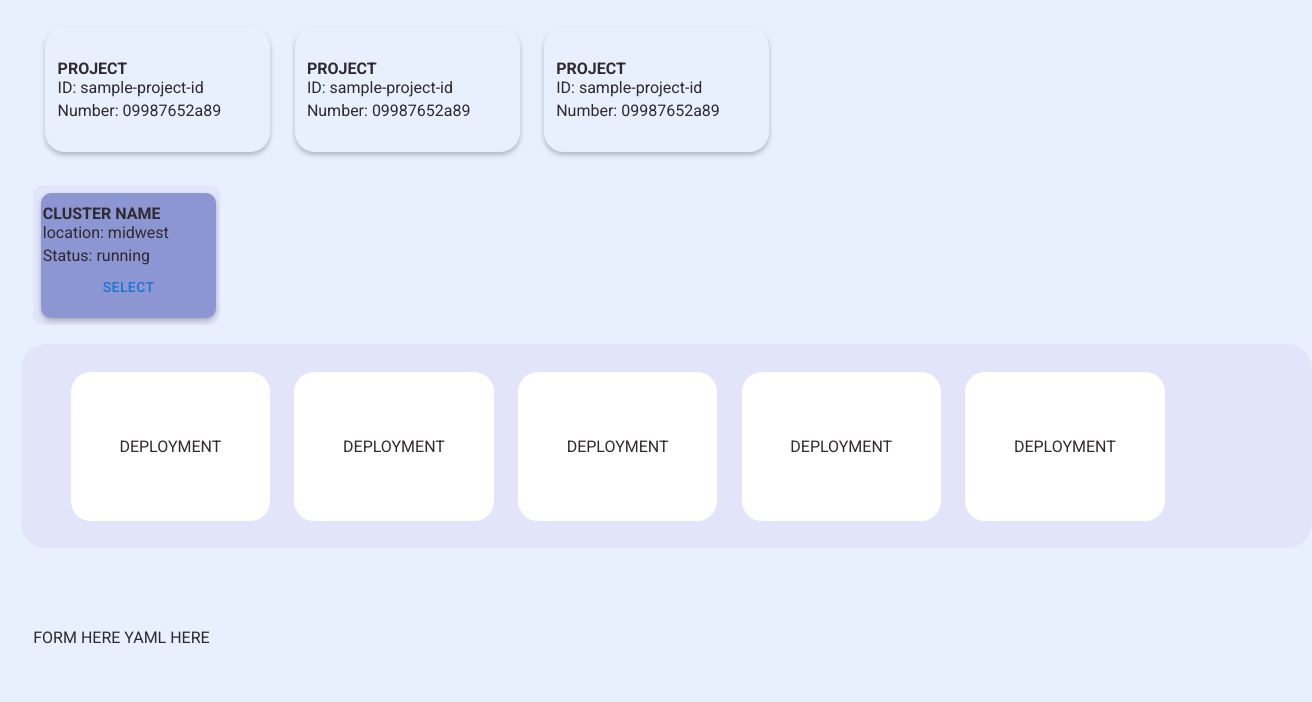
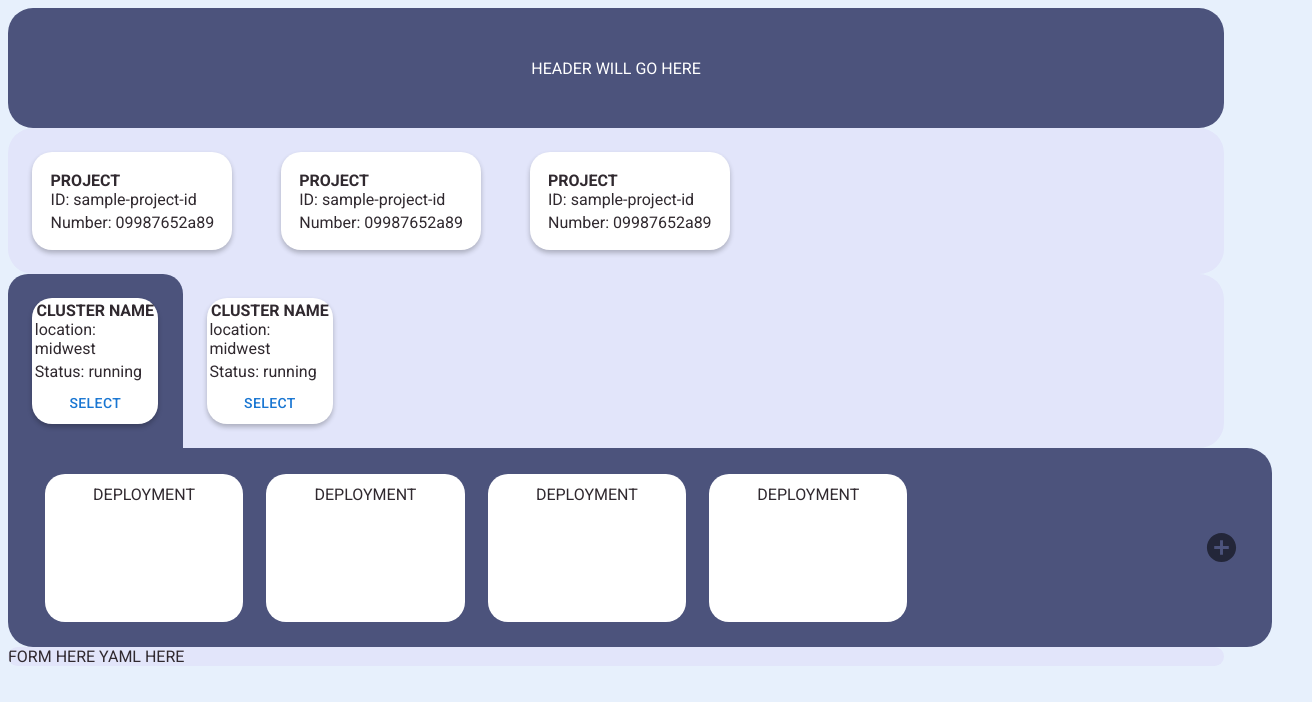
Before and after one commit to oslabs-beta/InKubator, a React app: page /form in a window 1280 px wide. Shown: the top 702 px of the page, 1312 px wide, since content can reach past the window. Built offline with nearby package versions, Linux system fonts and the light colour scheme.

Commit message:
Page 2 formatted with basic CSS, hard coded gcloud projects for testing

```diff
--- a/client/pages/Page2.jsx
+++ b/client/pages/Page2.jsx
@@ -15,11 +15,14 @@
     // on project select create wrap around container
     // Make header responsive
 
-import React, { useEffect } from 'react';
-import { Button, Grid, Stack, Typography } from '@mui/material';
+import React, { useEffect, useState } from 'react';
+import { Button, Grid, IconButton, Stack, Typography } from '@mui/material';
+import AddCircleIcon from '@mui/icons-material/AddCircle';
 import Project from '../components/Project';
 
 const Page2 = () => {
+
+  const [selectedProject, setSelectedProject] = useState();
 
     // THEME - this is for aesthetic purposes only
 
@@ -30,6 +33,11 @@ const Page2 = () => {
         // Show loading spinner while waiting
         // Display error if failed
     // 3. Handle user selecting a project
+    const handleSelectProject = (e) => {
+      // When a user clicks on a project, make that the active project
+      // Change the background color of active project
+      console.log(e)
+    }
 
     // CLUSTERS
     // 1. Get clusters from GCloud based on selected project
@@ -48,43 +56,48 @@ const Page2 = () => {
   return (
     <>
       <div id='page2-header-container'>
+        HEADER WILL GO HERE
         {/* make a container that has a fill background of an image */}
         {/* should say: Deploy with InKubator, start by selecting a project and cluster */}
       </div>
-      <div id='google-projects-container' class='projects-container'>
+
+      <div id='google-projects-container' className='projects-container'>
         {/* 1. all projects should populate on Load
         2. [DONE] on hover, they should change hues
         3. on click, they should change colors AND load clusters
         4. each project will need an id */}
-        <Grid className='project-card' direction='column'>
+        {/* <Project/> */}
+        <div id='sampleproject1' className='project-card' onClick={handleSelectProject}>
           <b>PROJECT</b>
           <Stack spacing={0.5}>
             <p>ID: sample-project-id</p>
             <p>Number: 09987652a89</p>
           </Stack>
-        </Grid>
-        <Grid className='project-card' direction='column'>
+        </div>
+        {/* when this card's id is selected, change it's color, when it's not selected, let it's color be regular */}
+        {/* whichever project is selected will have the background color */}
+        <div id='sampleproject2' className='project-card'>
           <b>PROJECT</b>
           <Stack spacing={0.5}>
             <p>ID: sample-project-id</p>
             <p>Number: 09987652a89</p>
           </Stack>
-        </Grid>
-        <Grid className='project-card' direction='column'>
+        </div>
+        <div id='sampleproject3' className='project-card'>
           <b>PROJECT</b>
           <Stack spacing={0.5}>
             <p>ID: sample-project-id</p>
             <p>Number: 09987652a89</p>
           </Stack>
-        </Grid>
+        </div>
       </div>
-      <div id='google-clusters-container' class='projects-container'>
+      <div id='google-clusters-container'>
         {/* CLUSTERS HEHE
         each cluster will need an id
         1. empty until a project is selected, on select, load All
         2. on click (of select button), query deployments */}
-        <div className='cluster-wrapper'>
-          <Grid className='cluster-card' direction='column'>
+        <div className='cluster-card-wrapper'>
+          <div className='cluster-card'>
             <b>CLUSTER NAME</b>
             <Stack spacing={0.5}>
               <p>location: midwest</p>
@@ -92,10 +105,22 @@ const Page2 = () => {
               {/* Button needs a hover status? */}
               <Button className='select-cluster-button'>select</Button>
             </Stack>
-          </Grid>
+          </div>
+        </div>
+        <div className='cluster-card-wrapperb'>
+          <div className='cluster-card'>
+            <b>CLUSTER NAME</b>
+            <Stack spacing={0.5}>
+              <p>location: midwest</p>
+              <p>Status: running</p>
+              {/* Button needs a hover status? */}
+              <Button className='select-cluster-button'>select</Button>
+            </Stack>
+          </div>
         </div>
       </div>
       <div id='google-deployments-container'>
+        <div id='google-loaded-deployments-container'>
         <div className='deployment-card'>
           DEPLOYMENT
         </div>
@@ -108,11 +133,12 @@ const Page2 = () => {
         <div className='deployment-card'>
           DEPLOYMENT
         </div>
-        <div className='deployment-card'>
-          DEPLOYMENT
+        </div>
+        <div id='google-deployments-add-button-container'>
+          <IconButton><AddCircleIcon fontSize='large'/></IconButton>
         </div>
       </div>
-      <div id='google-form-container' class='projects-container'>
+      <div id='google-form-container' className='projects-container'>
         {/* Load form */}
         {/* Load yaml generator */}
         FORM HERE
--- a/client/styles.css
+++ b/client/styles.css
@@ -574,16 +574,28 @@ animation: spin 1s linear infinite;
   }
 
 /* NEW CRISTINA EDITS 12/30/23 */
+#page2-header-container {
+    display: flex;
+    justify-content: center;
+    align-items: center;
+    width: 95vw;
+    height: 15vh;
+    background-color: #4c537c;
+    color: white;
+    /* margin: 1%; */
+    border-radius: 25px;
+}
 
 .projects-container {
     display: flex;
+    flex-direction: row;
+    overflow-x: scroll;
     justify-content: left;
     align-items: center;
-    margin: 1%;
-    padding: 1%;
+    /* margin: 1%; */
     width: 95vw;
-    height: 16vh;
-    /* background-color: #e2e5fa; */
+    /* height: 16vh; */
+    background-color: #e2e5fa;
     border-radius: 25px;
 }
 
@@ -592,7 +604,7 @@ animation: spin 1s linear infinite;
     display: flex;
     flex-direction: column;
     padding: 1%;
-    margin: 1%;
+    margin: 2%;
     border-radius: 30px;
     box-shadow: rgba(0, 0, 0, 0.24) 0px 3px 5px;
     background-color: white;
@@ -601,15 +613,16 @@ animation: spin 1s linear infinite;
 /* NEW */
 .project-card {
     display: flex;
+    flex-direction: column;
     justify-content: center;
-    padding: 1%;
-    margin: 1%;
+    padding: 1.5%;
+    margin: 2%;
     border-radius: 20px;
     box-shadow: rgba(0, 0, 0, 0.24) 0px 3px 5px;
+    background-color: white;
     /* set a specific size  - max/min height? */
-    /* flex-direction: column; */
-    height: 125px;
-    width: 225px;
+    min-height: 5vh;
+    height: 100%;
 }
 
 .project-card:hover {
@@ -624,28 +637,32 @@ animation: spin 1s linear infinite;
 
 .cluster-card {
     display: flex;
+    flex-direction: column;
     justify-content: center;
-    margin: 1%;
-    padding: 1%;
-    border-radius: 10px;
+    align-items: center;
+    padding: 2%;
+    border-radius: 20px;
     box-shadow: rgba(0, 0, 0, 0.24) 0px 3px 5px;
-    background-color: #8b96d2;
-    /* PLS EDIT THESE TO BE RESPONSIVE */
-    height: 125px;
-    width: 175px;
+    background-color: white;
 }
 
-.cluster-wrapper {
-    background-color: #e2e5fa;
-    padding: 0.5%;
-    border-radius: 10px;
+.cluster-card-wrapper {
+    padding: 2%;
+    border-radius: 20px 20px 0 0;
+    background-color: #4c537c;
+}
+
+.cluster-card-wrapperb {
+    padding: 2%;
+    border-radius: 20px;
 }
 
 .deployment-card {
     display: flex;
-    align-items: center;
+    flex-direction: row;
+    align-items: left;
     justify-content: center;
-    margin: 1%;
+    margin: 0 1% 0 1%;
     padding: 1%;
     background-color: white;
     border-radius: 20px;
@@ -657,10 +674,28 @@ animation: spin 1s linear infinite;
     display: flex;
     justify-content: left;
     align-items: center;
-    margin: 1%;
-    padding: 3%;
+    /* margin: 1%; */
+    padding: 2%;
+    max-width: 100%;
+    min-height: 16vh;
+    /* height: 16vh; */
+    background-color: #4c537c;
+    border-radius: 0 25px 25px 25px;
+}
+
+#google-loaded-deployments-container {
+    display: flex;
+    flex-direction: row;
+    width: 100%;
+    overflow-x: scroll;
+}
+
+#google-clusters-container {
+    display: flex;
+    justify-content: left;
+    align-items: center;
+    /* margin: 1%; */
     width: 95vw;
-    height: 16vh;
     background-color: #e2e5fa;
     border-radius: 25px;
 }
```
